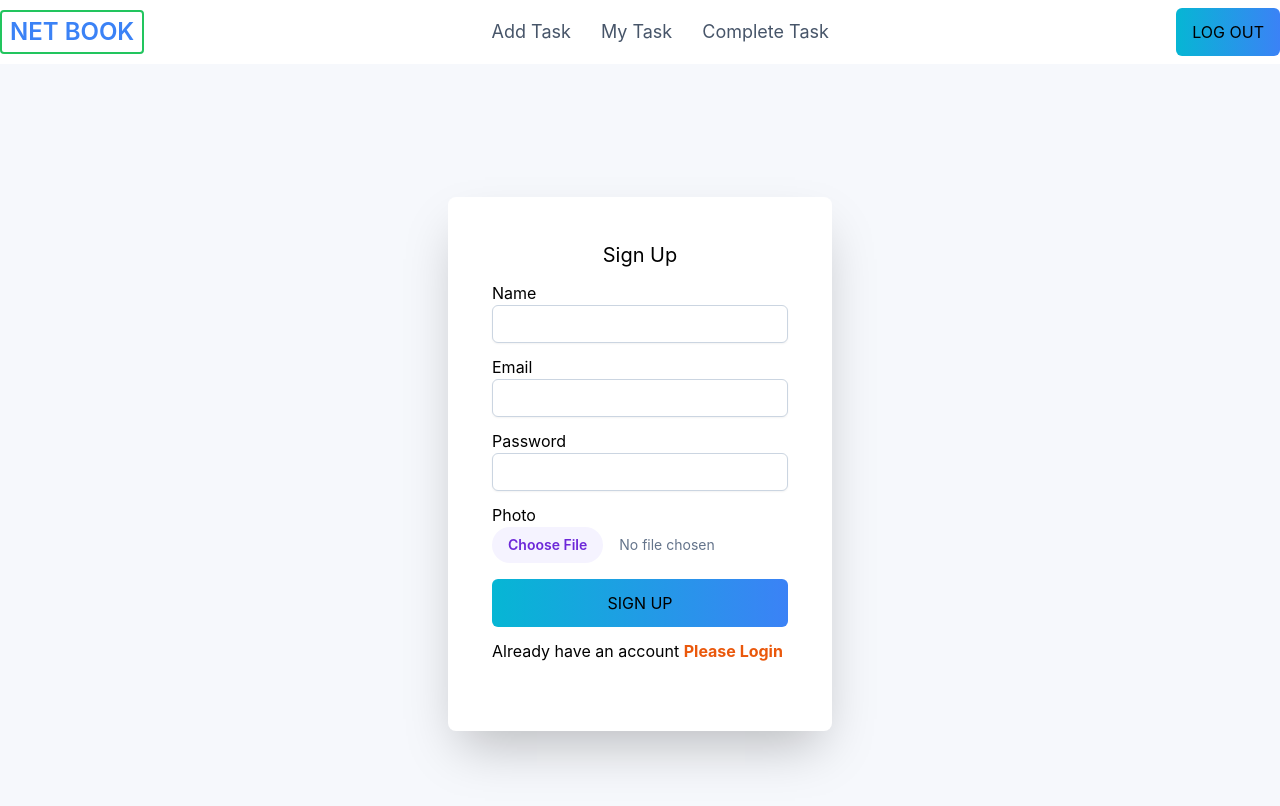
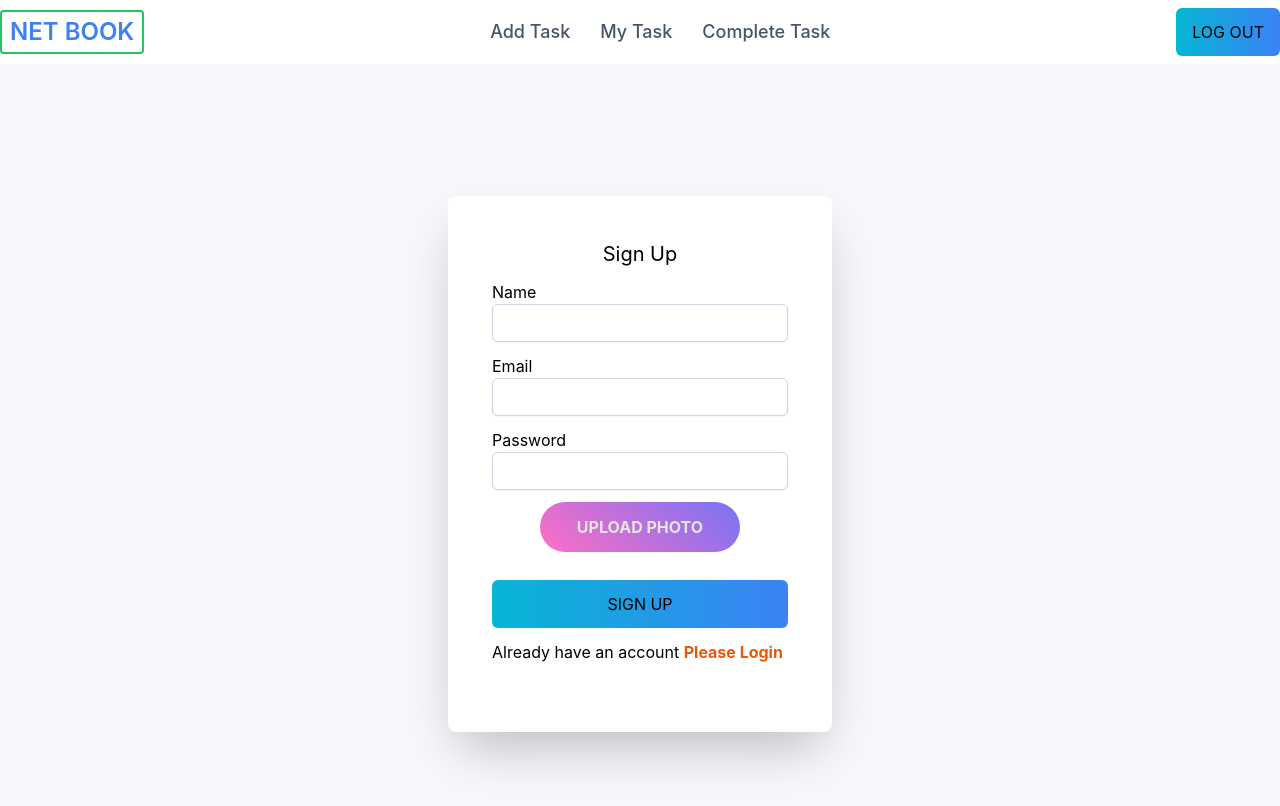
Before and after one commit to sorwartalukder/net-book, a React (Create React App) app: page /signup in a window 1280 px wide. Shown: the top 806 px of the page. Built offline with nearby package versions, Linux system fonts and the light colour scheme; no server answers.

Commit message:
add task page added

```diff
--- a/src/App.js
+++ b/src/App.js
@@ -1,3 +1,4 @@
+import { Toaster } from 'react-hot-toast';
 import { RouterProvider } from 'react-router-dom';
 import './App.css';
 import router from './Routes/Router';
@@ -8,6 +9,7 @@ function App() {
       <RouterProvider router={router}>
 
       </RouterProvider>
+      <Toaster />
     </div>
   );
 }
--- /dev/null
+++ b/src/Components/FileInput/FileInput.css
@@ -0,0 +1,23 @@
+.file {
+    opacity: 0;
+    width: 0.1px;
+    height: 0.1px;
+    position: absolute;
+}
+
+.file-input label {
+    display: block;
+    position: relative;
+    width: 200px;
+    height: 50px;
+    border-radius: 25px;
+    background: linear-gradient(40deg, #ff6ec4, #7873f5);
+    box-shadow: 0 4px 7px rgba(0, 0, 0, 0.4);
+    display: flex;
+    align-items: center;
+    justify-content: center;
+    color: #fff;
+    font-weight: bold;
+    cursor: pointer;
+    transition: transform .2s ease-out;
+}
--- /dev/null
+++ b/src/Components/FileInput/FileInput.js
@@ -0,0 +1,12 @@
+import React from 'react';
+import './FileInput.css'
+const FileInput = () => {
+    return (
+        <div className="file-input">
+            <input type="file" id="file" className="file" />
+            <label htmlFor="file">UPLOAD IMAGE</label>
+        </div>
+    );
+};
+
+export default FileInput;
--- /dev/null
+++ b/src/Pages/AddTask/AddTask.css
@@ -0,0 +1,23 @@
+.file {
+    opacity: 0;
+    width: 0.1px;
+    height: 0.1px;
+    position: absolute;
+}
+
+.file-input label {
+    display: block;
+    margin: auto;
+    position: relative;
+    width: 200px;
+    height: 50px;
+    border-radius: 25px;
+    background: linear-gradient(40deg, #ff6ec4, #7873f5);
+    display: flex;
+    align-items: center;
+    justify-content: center;
+    color: rgb(231, 228, 228);
+    font-weight: bold;
+    cursor: pointer;
+    transition: transform .2s ease-out;
+}
--- a/src/Pages/AddTask/AddTask.js
+++ b/src/Pages/AddTask/AddTask.js
@@ -1,10 +1,117 @@
-import React from 'react';
+import React, { useContext, useState } from 'react';
+import { useForm } from 'react-hook-form';
+import { toast } from 'react-hot-toast';
+import { useNavigate } from 'react-router-dom';
+import { AuthContext } from '../../Contexts/AuthProvider/AuthProvider';
+import './AddTask.css'
 
 const AddTask = () => {
+    const { user } = useContext(AuthContext)
+    const [addImage, setAddImage] = useState(false)
+    const { register, handleSubmit, formState: { errors } } = useForm();
+    const imageHostKey = process.env.REACT_APP_imgbb_key;
+    const navigate = useNavigate()
+    // handle note
+    const handleNote = data => {
+
+        if (addImage) {
+            if (data.image[0]) {
+                // img hosting
+                const image = data.image[0];
+                const formData = new FormData();
+                formData.append('image', image);
+                const url = `https://api.imgbb.com/1/upload?key=${imageHostKey}`
+                fetch(url, {
+                    method: 'POST',
+                    body: formData
+                })
+                    .then((res) => res.json())
+                    .then(imgData => {
+                        const note = { note: data.note, image: imgData.data.url }
+                        saveNote(note)
+                    })
+                    .catch(e => console.error(e))
+            }
+            else {
+                const note = { note: data.note }
+                saveNote(note)
+            }
+        }
+        else {
+            const note = { note: data.note }
+            saveNote(note)
+        }
+
+    }
+    // save to database
+    const saveNote = note => {
+        fetch('http://localhost:5000/notes', {
+            method: 'POST',
+            headers: {
+                'content-type': 'application/json'
+            },
+            body: JSON.stringify(note)
+        })
+            .then(res => res.json())
+            .then(data => {
+                navigate('/my-task')
+                toast.success('Save note.')
+            })
+    }
     return (
-        <div className='min-h-screen'>
+        <div className='min-h-screen py-12'>
+            <form
+                onSubmit={handleSubmit(handleNote)}
+                className='w-96 bg-white p-11 rounded-lg mx-auto'
+            >
 
-            AddTask
+                <div className='flex items-center -mt-3 mb-5 -ml-2'>
+                    {
+                        user?.email && <div>
+                            <img className="rounded-full border-4 border-blue-500 ml-3" src={user?.photoURL} alt='' height='50' width='50' />
+                        </div>
+                    }
+                    <h4 className='text-xl font-semibold ml-2'>{user?.displayName}</h4>
+                </div>
+
+                {/* note field  */}
+                <div className="mb-3">
+                    <textarea
+                        cols="50" rows="5"
+                        type="text"
+                        className="placeholder:italic placeholder:text-slate-400 block bg-white w-full border border-slate-300 rounded-md py-2 pl-3 pr-3 shadow-sm focus:outline-none focus:border-sky-500 focus:ring-sky-500 focus:ring-1 sm:text-sm"
+                        {...register("note", {
+                            required: 'Note is required'
+                        })}
+                    >
+                    </textarea>
+
+                    {errors.note && <p className='text-red-600'>{errors.note?.message}</p>}
+                </div>
+                {/* image  */}
+                {
+                    addImage ?
+                        <div className="mb-3">
+                            <div className="file-input">
+                                <input type="file" id="file" className="file"
+                                    {...register("image")}
+                                />
+                                <label htmlFor="file" className='hover:shadow-sm hover:shadow-slate-600'>UPLOAD IMAGE</label>
+                            </div>
+                        </div>
+                        :
+                        <label
+                            onClick={() => setAddImage(!addImage)}
+                            className='bg-slate-600 px-3 py-2 block mx-auto w-28 text-center text-blue-500 font-semibold rounded-xl'
+                        >Add Image</label>
+
+                }
+                <button type="submit"
+                    className='py-3 font-semibold text-slate-100 rounded-md bg-gradient-to-r from-cyan-500 to-blue-500 w-full mt-4 hover:shadow-md hover:shadow-slate-900'
+                >
+                    SAVE
+                </button>
+            </form>
         </div>
     );
 };
--- a/src/Pages/MyTask/MyTask.js
+++ b/src/Pages/MyTask/MyTask.js
@@ -3,7 +3,7 @@ import React from 'react';
 const MyTask = () => {
     return (
         <div>
-
+            my
         </div>
     );
 };
--- a/src/Pages/Shared/Header/Header.css
+++ b/src/Pages/Shared/Header/Header.css
@@ -1,3 +1,4 @@
 .net-nav {
     gap: 30px;
+    font-weight: 500;
 }
--- a/src/Pages/Shared/Header/Header.js
+++ b/src/Pages/Shared/Header/Header.js
@@ -22,7 +22,7 @@ const Header = () => {
         </li>
 
         <li>
-            <NavLink style={({ isActive }) => (isActive ? activeClass : undefined)} to="/blogs">My Task</NavLink>
+            <NavLink style={({ isActive }) => (isActive ? activeClass : undefined)} to="/my-task">My Task</NavLink>
         </li>
         <li>
             <NavLink style={({ isActive }) => (isActive ? activeClass : undefined)}
--- a/src/Pages/Shared/Login/Login.js
+++ b/src/Pages/Shared/Login/Login.js
@@ -48,8 +48,8 @@ const Login = () => {
             });
     }
     // user save database function
-    const saveUserDatabase = (role, name, email, image) => {
-        const user = { role, name, email, image }
+    const saveUserDatabase = (name, email, image) => {
+        const user = { name, email, image }
         fetch('http://localhost:5000/users', {
             method: 'POST',
             headers: {
@@ -89,9 +89,7 @@ const Login = () => {
                             type="password"
                             className="placeholder:italic placeholder:text-slate-400 block bg-white w-full border border-slate-300 rounded-md py-2 pl-3 pr-3 shadow-sm focus:outline-none focus:border-sky-500 focus:ring-sky-500 focus:ring-1 sm:text-sm"
                             {...register("password", {
-                                required: 'Password is required',
-                                minLength: { value: 6, message: 'Password must be 6 characters long' },
-                                pattern: { value: /(?=.*[A-Z])(?=.*[0-9])(?=.*[!@#$%^&*()\-__+.])/, message: 'Password must be strong. one capital letter, one number and one special key word (!@#$%^&*()-__+.)' }
+                                required: 'Password is required'
                             })}
                         />
                         {errors.password && <p className='text-red-600'>{errors.password?.message}</p>}
--- a/src/Pages/Shared/SignUp/SignUp.js
+++ b/src/Pages/Shared/SignUp/SignUp.js
@@ -8,11 +8,13 @@ const SignUp = () => {
     const { createUser, updateUserProfile } = useContext(AuthContext);
     const { register, handleSubmit, formState: { errors } } = useForm();
     const [signUpError, setSignUpError] = useState('')
+    const [imgError, setImgError] = useState('')
     const imageHostKey = process.env.REACT_APP_imgbb_key;
     const navigate = useNavigate()
-
     const handleUserCreate = data => {
         setSignUpError('')
+        setImgError('')
+        if (data.image[0]) {
             //create user
             createUser(data.email, data.password)
                 .then((result) => {
@@ -49,6 +51,13 @@ const SignUp = () => {
                     setSignUpError(errorMessage)
                     console.error(error)
                 });
+        }
+        else {
+            setImgError('Photo is required')
+        }
+
+
+
     }
     //user save function
     const saveUserDatabase = (name, email, image) => {
@@ -114,23 +123,19 @@ const SignUp = () => {
                     </div>
 
                     {/* image  */}
-                    <div className="form-control w-full max-w-xs">
-                        <label>Photo</label>
+                    <div className="mb-3">
+                        <div className="file-input">
                             <input
-                            required
                                 type="file"
-                            className="w-full text-sm text-slate-500
-                            file:mr-4 file:py-2 file:px-4
-                            file:rounded-full file:border-0
-                            file:text-sm file:font-semibold
-                            file:bg-violet-50 file:text-violet-700
-                            hover:file:bg-violet-100"
                                 {...register("image", {
                                     required: 'image is required'
                                 })}
+                                id="file" className="file"
                             />
-                        {errors.image && <p className='text-red-600'>{errors.image?.message}</p>}
 
+                            <label htmlFor="file" className='hover:shadow-sm hover:shadow-slate-600'>UPLOAD PHOTO</label>
+                        </div>
+                        {imgError && <p className='text-red-600'>{imgError}</p>}
                     </div>
                     <button type="submit"
                         className='py-3 rounded-md bg-gradient-to-r from-cyan-500 to-blue-500 w-full mt-4 hover:shadow-md hover:shadow-slate-900'
--- a/src/Routes/Router.js
+++ b/src/Routes/Router.js
@@ -1,6 +1,7 @@
 import { createBrowserRouter } from "react-router-dom";
 import Main from "../Layout/Main";
 import AddTask from "../Pages/AddTask/AddTask";
+import MyTask from "../Pages/MyTask/MyTask";
 import Login from "../Pages/Shared/Login/Login";
 import NotFound from "../Pages/Shared/NotFound/NotFound";
 import SignUp from "../Pages/Shared/SignUp/SignUp";
@@ -17,6 +18,10 @@ const router = createBrowserRouter([
                 element: <PrivateRoute><AddTask /></PrivateRoute>
             },
             {
+                path: '/my-task',
+                element: <PrivateRoute><MyTask /></PrivateRoute>
+            },
+            {
                 path: '/signup',
                 element: <SignUp />
             },
```
Lines whose indentation alone changed are shown as unchanged.
